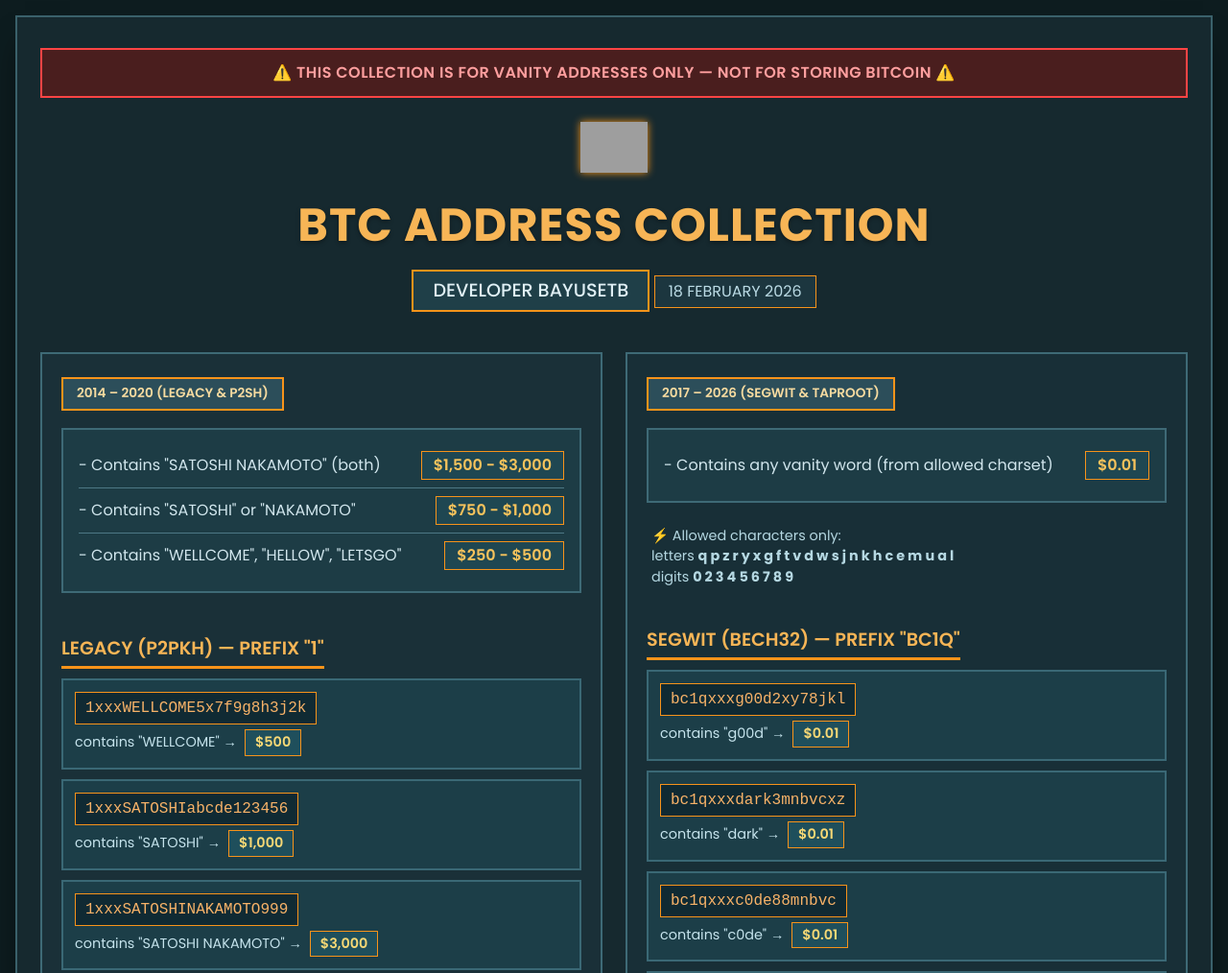
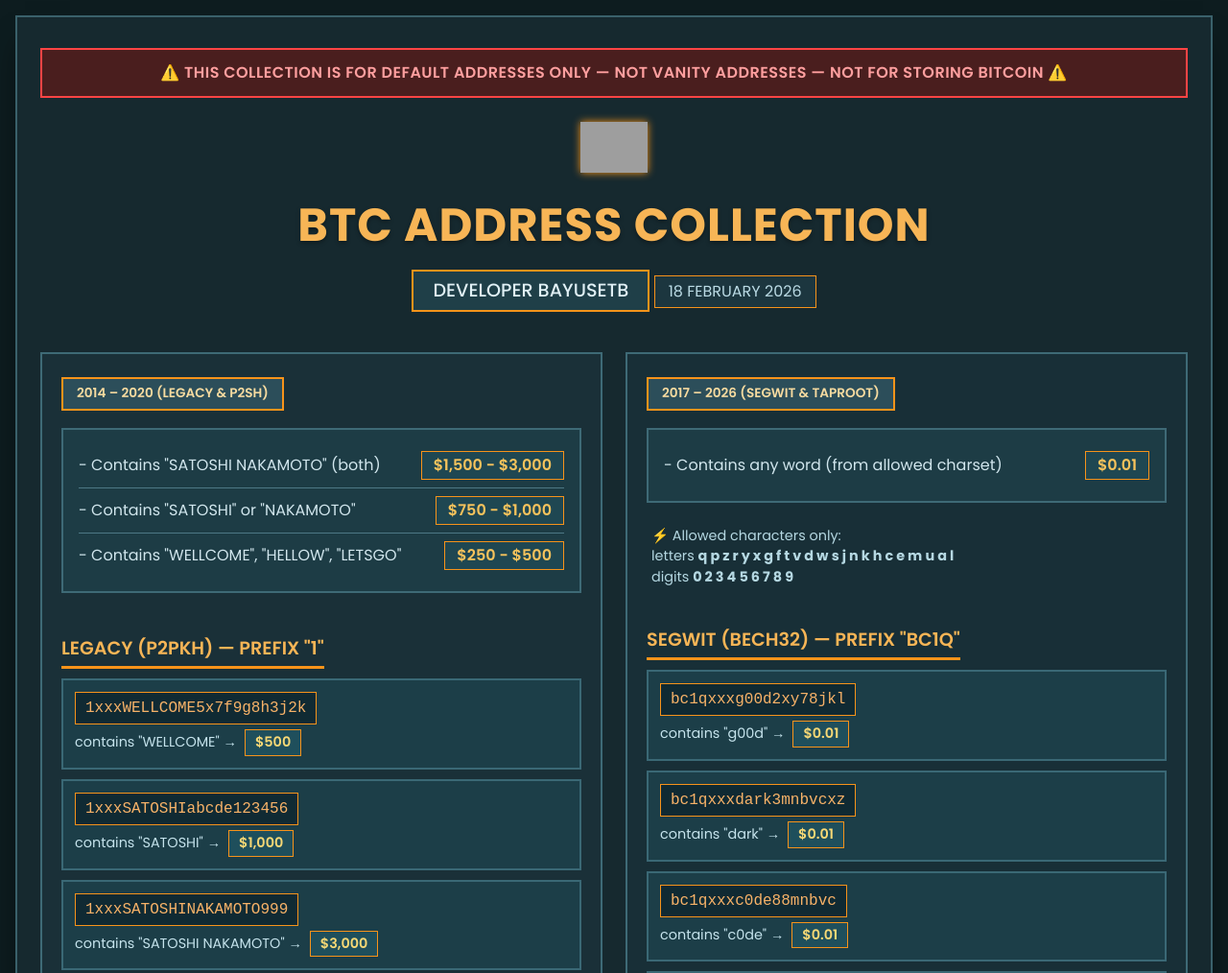
Before and after one commit to ventager3/web, a plain HTML site: page index.html in a window 1280 px wide. Shown: the top 1014 px of the page at 96% size. Drawn offline with Linux system fonts and the light colour scheme; grey boxes are pictures that could not be loaded.

Commit message:
Update index.html

```diff
--- a/index.html
+++ b/index.html
@@ -318,9 +318,9 @@
 </head>
 <body>
     <div class="container">
-        <!-- Red warning banner -->
+        <!-- Red warning banner - menegaskan default address, bukan vanity -->
         <div class="warning">
-            ⚠️ THIS COLLECTION IS FOR VANITY ADDRESSES ONLY — NOT FOR STORING BITCOIN ⚠️
+            ⚠️ THIS COLLECTION IS FOR DEFAULT ADDRESSES ONLY — NOT VANITY ADDRESSES — NOT FOR STORING BITCOIN ⚠️
         </div>
 
         <!-- header -->
@@ -396,9 +396,9 @@
                 <div class="card new">
                     <span class="badge-year">2017 – 2026 (SEGWIT & TAPROOT)</span>
 
-                    <!-- Price for modern addresses (bc1q and bc1p) -->
+                    <!-- Price for modern addresses (bc1q and bc1p) - changed "vanity word" to "word" -->
                     <ul class="price-list">
-                        <li>- Contains any vanity word (from allowed charset) <strong>$0.01</strong></li>
+                        <li>- Contains any word (from allowed charset) <strong>$0.01</strong></li>
                     </ul>
                     <div style="color:#b5d8e2; font-size:0.9rem; margin-bottom:15px; padding:0 5px;">
                         ⚡ Allowed characters only: <br> letters <strong>q p z r y x g f t v d w s j n k h c e m u a l</strong> <br> digits <strong>0 2 3 4 5 6 7 8 9</strong>
@@ -455,7 +455,7 @@
             </div>
         </div>
 
-        <!-- footer -->
+        <!-- footer - updated "vanity illustrations" to "default address examples" -->
         <hr>
         <div class="footer-note">
             <strong>BITCOIN ADDRESS FORMAT SUMMARY:</strong><br>
@@ -463,7 +463,7 @@
             • 2014: P2SH (3) – still used, case-insensitive<br>
             • 2017: SegWit (bc1q) – limited charset (lowercase & specific digits)<br>
             • 2021: Taproot (bc1p) – same charset as SegWit<br>
-            All example addresses are vanity illustrations. For Legacy/P2SH addresses, prices are as per table. For SegWit/Taproot addresses, each vanity word (from the allowed charset) is valued at $0.01.<br>
+            All example addresses are default address examples. For Legacy/P2SH addresses, prices are as per table. For SegWit/Taproot addresses, each word (from the allowed charset) is valued at $0.01.<br>
             <span style="color: #f7c35c;">This collection project was created by bayusetb on 18 February 2026. For offers, contact via GitHub.</span>
         </div>
 
```
